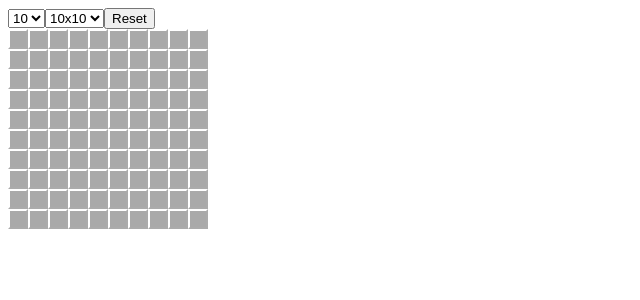
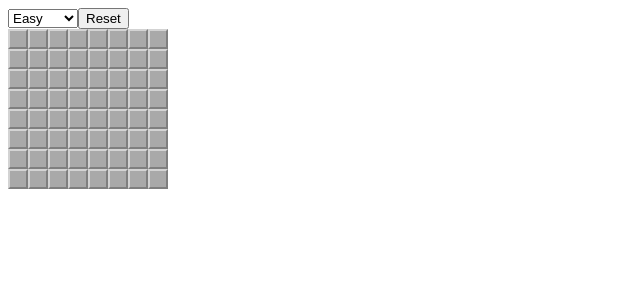
Before and after one commit to Andrew836-dev/react-sweeper, a React (Create React App) app: page / in a window 1280 px wide. Shown: the top 300 px of the page, without its empty margins (0-640 px from the left). Built offline with nearby package versions, Linux system fonts and the light colour scheme.

Commit message:
added ability to right click the grid to mark spaces

```diff
--- a/src/App.js
+++ b/src/App.js
@@ -2,12 +2,14 @@ import { useState, useEffect, useCallback } from "react";
 import "./sweeper.css";
 
 function App() {
-  const [gridOptions, setGridOptions] = useState({ bombs: 10, dimensions: [10, 10] });
+  const [gridOptions, setGridOptions] = useState({ bombs: 10, dimensions: [8, 8] });
   const [grid, setGrid] = useState([]);
-  const [inProgress, setInProgress] = useState(false);
-  const [isGameOver, setIsGameOver] = useState(false);
+  const [gameStatus, setGameStatus] = useState({ inProgress: false, isGameOver: false });
+  const bomb = "*";
+  const marker = "M";
+  const question = "?";
 
-  const createEmptyGrid = useCallback(([gridWidth, gridHeight]) => Array.from("0".repeat(gridWidth * gridHeight)).map(() => ({ revealed: false, value: 0 })), []);
+  const createEmptyGrid = useCallback(([gridWidth, gridHeight]) => Array.from("0".repeat(gridWidth * gridHeight)).map(() => ({ revealed: false, value: 0, marked: 0 })), []);
 
   function createGrid(clickedSquare) {
     const { dimensions: gridSizes, bombs: bombQuantity } = gridOptions;
@@ -58,6 +60,20 @@ function App() {
     return locations;
   }
 
+  function setDifficulty(difficulty) {
+    switch (difficulty) {
+      case "Hard":
+        setGridOptions({ dimensions: [30, 15], bombs: 100 });
+        break;
+      case "Medium":
+        setGridOptions({ dimensions: [15, 15], bombs: 64 });
+        break;
+      case "Easy":
+      default:
+        setGridOptions({ dimensions: [8, 8], bombs: 10 })
+    }
+  }
+
   function handleOptionsChange(event) {
     event.preventDefault();
     const { name, value } = event.target;
@@ -68,6 +84,8 @@ function App() {
       case "gridSize":
         setGridOptions(prevOptions => ({ ...prevOptions, dimensions: value.split("x").map(character => parseInt(character)) }));
         break;
+      case "difficulty":
+        setDifficulty(value);
       default:
         break;
     }
@@ -75,10 +93,15 @@ function App() {
 
   function startGame(clickedSquare) {
     revealSquare(clickedSquare, createGrid(clickedSquare));
-    setInProgress(() => true);
+    setGameStatus(prevStatus => ({ ...prevStatus, inProgress: true }));
   }
 
-  function handleGridClick(clickedSquare, inProgress, grid) {
+  function handleGridRightClick(event, clickedSquare, { inProgress, isGameOver }, grid) {
+    event.preventDefault();
+    if (!isGameOver && inProgress) markSquare(clickedSquare, grid);
+  }
+
+  function handleGridClick(clickedSquare, { inProgress }, grid) {
     if (!inProgress) {
       startGame(clickedSquare);
     } else {
@@ -86,8 +109,15 @@ function App() {
     }
   }
 
+  function markSquare(clickedSquare) {
+    if (grid[clickedSquare].revealed) return;
+    const newMarking = grid[clickedSquare].marked + 1;
+    setGrid(prevGrid => prevGrid.map((square, squareIndex) => squareIndex === clickedSquare ? { ...square, marked: newMarking < 3 ? newMarking : 0 } : square));
+  }
+
   function revealSquare(clickedSquare, grid) {
     if (grid[clickedSquare].revealed) return;
+    if (grid[clickedSquare].marked === 1) return;
     switch (grid[clickedSquare].value) {
       case 0:
         const safeSquares = chainReveal(clickedSquare, Array.from(grid));
@@ -106,7 +136,7 @@ function App() {
     const squaresToCheck = getSquaresAround(originSquare, gridOptions.dimensions[0], grid);
     while (squaresToCheck.length) {
       const nextSquare = squaresToCheck.pop();
-      if (safeSquares.includes(nextSquare) || grid[nextSquare].revealed) continue;
+      if (safeSquares.includes(nextSquare) || grid[nextSquare].revealed || grid[nextSquare].marked > 0) continue;
       if (grid[nextSquare].value === 0) getSquaresAround(nextSquare, gridOptions.dimensions[0], grid).forEach(newSquare => squaresToCheck.push(newSquare));
       grid[nextSquare].revealed = true;
       safeSquares.push(nextSquare);
@@ -116,75 +146,44 @@ function App() {
 
   function resetGame() {
     setGrid(() => createEmptyGrid(gridOptions.dimensions));
-    setInProgress(() => false);
-    setIsGameOver(() => false);
+    setGameStatus(prevStatus => ({ ...prevStatus, inProgress: false, isGameOver: false }));
   }
 
   function gameOver(clickedSquare) {
-    setGrid(prevGrid => prevGrid.map((square, i) => square.value < 0 ? (i === clickedSquare ? { value: -2, revealed: true } : { ...square, revealed: true }) : square));
-    setInProgress(() => false);
-    setIsGameOver(() => true);
+    setGrid(prevGrid => prevGrid.map((square, i) => square.value < 0 ? (i === clickedSquare ? { ...square, value: -2, revealed: true } : { ...square, revealed: true }) : square));
+    setGameStatus(prevStatus => ({ ...prevStatus, inProgress: false, isGameOver: true }));
   }
 
   useEffect(() => {
     setGrid(createEmptyGrid(gridOptions.dimensions));
-    setInProgress(false);
-    setIsGameOver(false);
   }, [createEmptyGrid, gridOptions]);
-
-  // const gridContainerStyle = {
-  //   width: `${gridOptions.dimensions[0] * 20}px`, height: `${gridOptions.dimensions[1] * 20}px`
-  // }
-
-  // const gridButtonStyle = {
-  //   minWidth: "20px",
-  //   minHeight: "20px",
-  //   width: `${100 / gridOptions.dimensions[0]}%`,
-  //   height: `${100 / gridOptions.dimensions[1]}%`,
-  //   padding: "0",
-  //   boxSizing: "border-box",
-  //   textAlign: "center"
-  // }
-
-  // const colorChart = {
-  //   unrevealed: "lightgray",
-  //   "-2": "red",
-  //   "-1": "lightgray",
-  //   "0": "limegreen",
-  //   "1": "yellow",
-  //   "2": "green",
-  //   "3": "blue",
-  //   "4": "purple"
-  // }
 
   return (
     <div className="App">
-      <select name="bombs" onChange={handleOptionsChange}>
-        <option value="10">10</option>
-        <option value="20">20</option>
-        <option value="99">99</option>
-      </select>
-      <select name="gridSize" onChange={handleOptionsChange}>
-        <option value="10x10">10x10</option>
-        <option value="20x10">20x10</option>
-        <option value="40x10">40x10</option>
+      <select name="difficulty" onChange={handleOptionsChange}>
+        <option value="Easy">Easy</option>
+        <option value="Medium">Medium</option>
+        <option value="Hard">Hard</option>
       </select>
       <button onClick={resetGame}>Reset</button>
       <div className="gridContainer">
-        {grid.length > 0 &&
-          Array.from(" ".repeat(gridOptions.dimensions[1])).map((row, rowIndex) => (
+        {grid.length > 0 && Array.from(" ".repeat(gridOptions.dimensions[1])).map((_row, rowIndex) => (
           <div key={`row${rowIndex}`} className="row">
-              {
-                grid.slice(rowIndex * gridOptions.dimensions[0], (rowIndex + 1) * gridOptions.dimensions[0]).map((squareData, squareIndex) => (
+            {grid.slice(rowIndex * gridOptions.dimensions[0], (rowIndex + 1) * gridOptions.dimensions[0])
+              .map((squareData, squareIndex) => (
                 <button
                   key={`row${rowIndex} column${squareIndex}`}
-                    className={`${squareData.revealed ? `${squareData.value === -1 ? "" : `${squareData.value === -2 ? "bomb" : `nearby-${squareData.value}`} revealed`}` : ""}`}
-                    onClick={() => handleGridClick((squareIndex + (rowIndex*gridOptions.dimensions[0])), inProgress, grid)}
-                    disabled={isGameOver}
+                  className={`${squareData.revealed ? `${squareData.value === -1 ? `${gameStatus.isGameOver && squareData.marked > 0 && squareData.value < 0 && "correct"}` : `${squareData.value === -2 ? "bomb" : `nearby-${squareData.value}`} revealed`}` : `${gameStatus.isGameOver && squareData.marked > 0 && "incorrect"}`}`}
+                  onContextMenu={(event) => handleGridRightClick(event, (squareIndex + (rowIndex * gridOptions.dimensions[0])), gameStatus, grid)}
+                  onClick={() => handleGridClick((squareIndex + (rowIndex * gridOptions.dimensions[0])), gameStatus, grid)}
+                  disabled={gameStatus.isGameOver}
+                  value={squareIndex + rowIndex * gridOptions.dimensions[0]}
                 >
-                    {squareData.revealed && (squareData.value < 0 ? "*" : (squareData.value > 0 ? squareData.value : ""))}
-                  </button>)
-                )}
+                  {squareData.revealed && squareData.value > 0 && squareData.value}
+                  {squareData.revealed && squareData.value < 0 && (squareData.marked === 0 ? bomb : marker)}
+                  {!squareData.revealed && (squareData.marked > 0 && (squareData.marked === 1 ? marker : question))}
+                </button>
+              ))}
           </div>)
         )}
       </div>
--- a/src/sweeper.css
+++ b/src/sweeper.css
@@ -1,34 +1,37 @@
-/* .x-2-percent {
-  width: 2%;
+.gridContainer button:disabled {
+  color: unset;
 }
 
-.x-5-percent {
-  width: 5%;
+.row {
+  display: flex;
+  flex-direction: row;
 }
 
-.x-10-percent {
-  width: 10%;
+.gridContainer {
+  flex-direction: column;
+  display: flex;
+  max-width: 100vw;
+  line-height: 0%;
 }
-
-.y-10-percent {
-  height : 10%;
-} */
 
 .gridContainer button {
   padding: 0px;
   min-width: 20px;
   min-height: 20px;
   font-weight: bolder;
-  border: 2px white outset;
+  border: 2px lightgray outset;
   background-color: darkgray;
 }
 
-.bomb {
+.correct {
+  background-color: lightgreen !important;
+}
+.bomb, .incorrect {
   background-color: red !important;
 }
 
 .nearby-0 {
-  background-color: springgreen !important;
+  background-color: lightgray !important;
 }
 
 .nearby-1 {
@@ -42,22 +45,10 @@
 .nearby-3 {
   background-color: bisque !important;
 }
-.nearby-4 {
+.nearby-4, .nearby-5, .nearby-6, .nearby-7, .nearby-8 {
   background-color: yellow !important;
 }
 
 .revealed {
   border: 1px gray solid !important;
 }
-
-.row {
-  display: flex;
-  flex-direction: row;
-}
-
-.gridContainer {
-  flex-direction: column;
-  display: flex;
-  max-width: 100vw;
-  line-height: 0%;
-}
```
Lines whose indentation alone changed are shown as unchanged.
